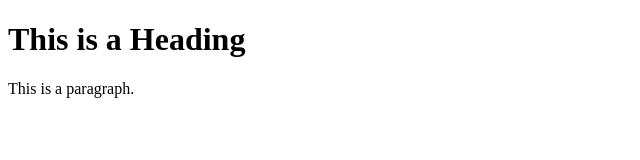
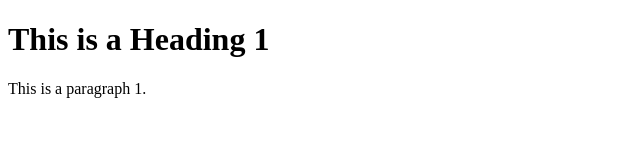
Before and after one commit to NMwangala/learning-git, a plain HTML site: page index.html in a window 1280 px wide. Shown: the full height of the page, 0-640 px from the left. Drawn offline with Linux system fonts and the light colour scheme.

Commit message:
Update index.html

```diff
--- a/index.html
+++ b/index.html
@@ -5,8 +5,8 @@
 </head>
 <body>
 
-<h1>This is a Heading</h1>
-<p>This is a paragraph.</p>
+<h1>This is a Heading 1</h1>
+<p>This is a paragraph 1.</p>
 
 </body>
 </html>
```
